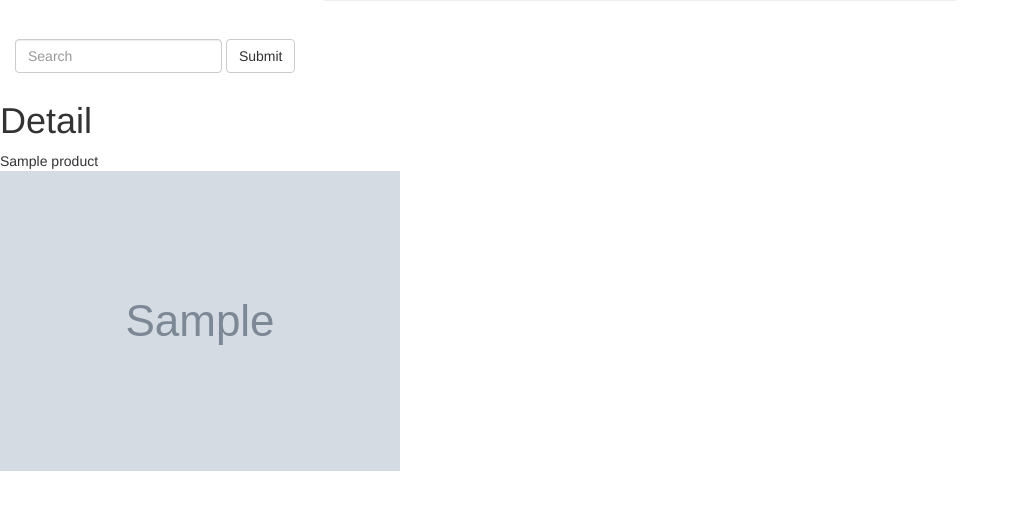
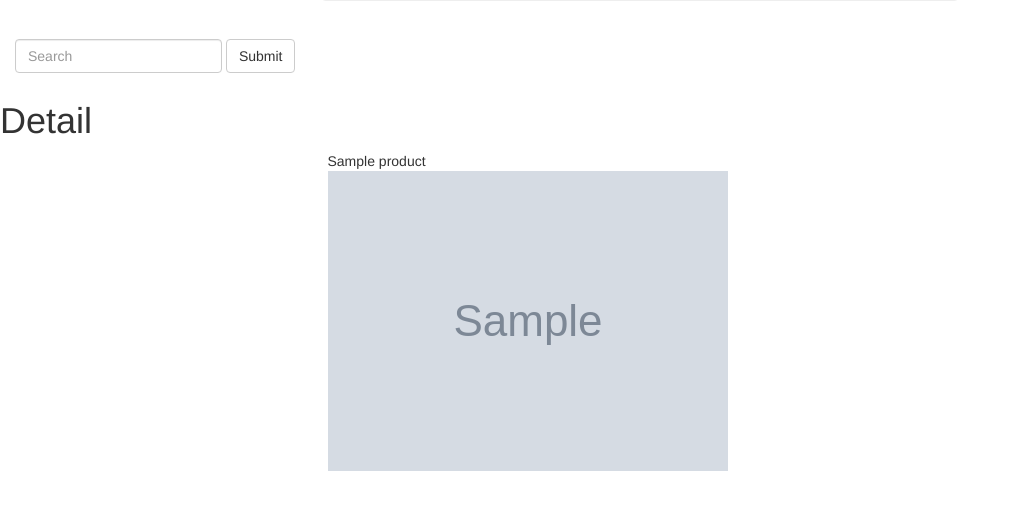
Before and after one commit to RossLYoung/TestPackages, a Django app: a page that uses products/templates/products/detail.html in a window 1280 px wide. Shown: the part 268-778 px from the top of the page, without its empty margins (0-1018 px from the left). Run offline with Django 3.2, Linux system fonts and the light colour scheme; tables that the repository leaves empty hold one stand-in row (values such as "Sample post"); grey boxes marked "Sample" are stand-in pictures; parts of the project's set-up code (start-up, migrations or seed data) failed here and were passed over; some libraries are stand-ins or nearby versions.

Commit message:
add product app

```diff
--- a/products/templates/products/detail.html
+++ b/products/templates/products/detail.html
@@ -9,7 +9,7 @@
 
     <div class="row">
         {% if Product %}
-            <div class="col-xs-6">
+            <div class="col-sm-6 col-sm-offset-3">
                 <div>
                     {{ Product.title }}
                 </div>
```
